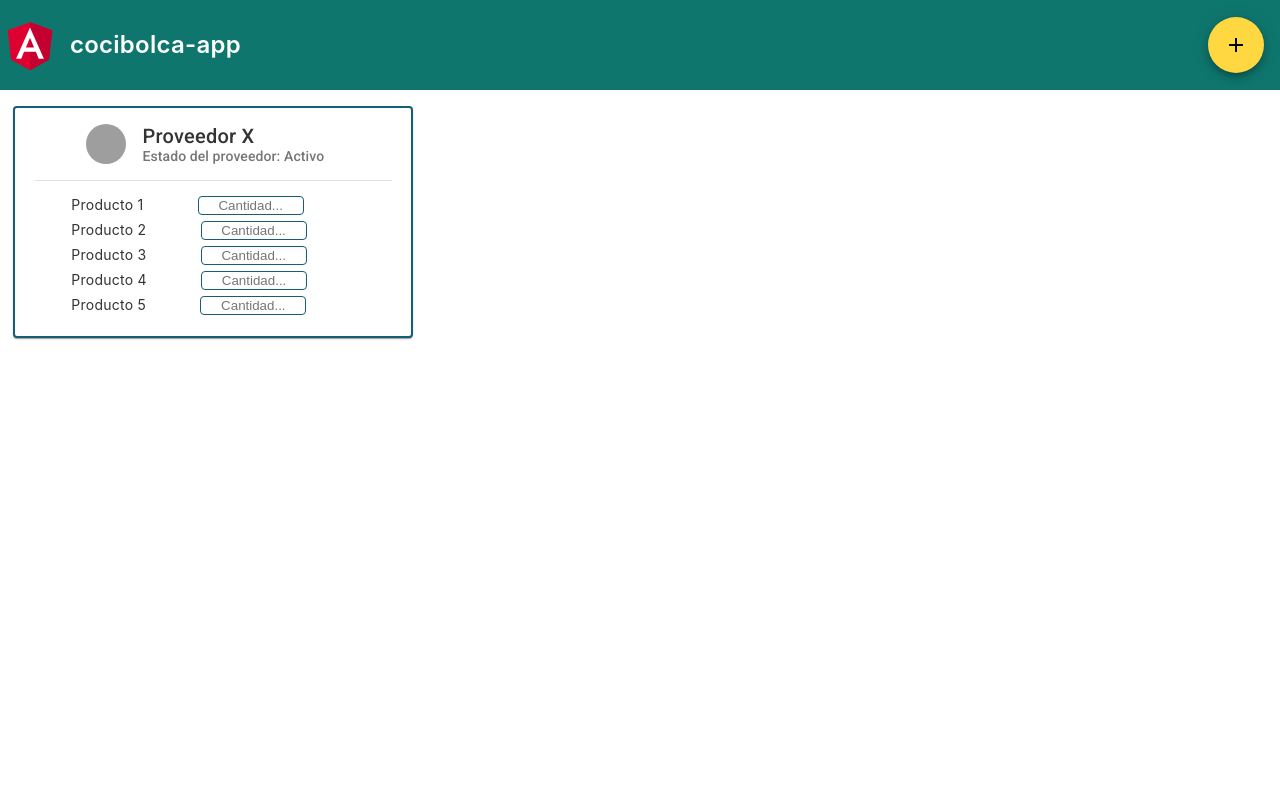
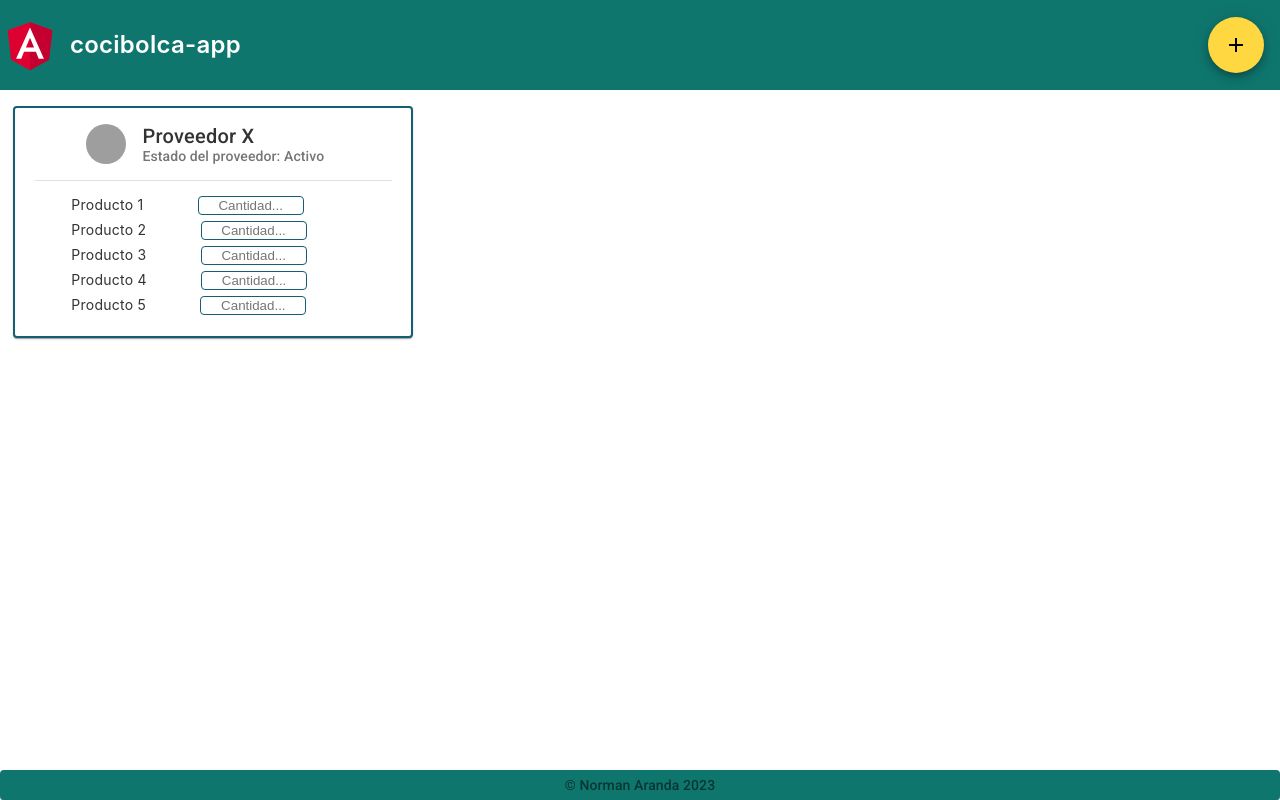
Before and after one commit to NormanA1una/cocibolca-app, an Angular app: page / in a window 1280 px wide. Built offline with nearby package versions, Linux system fonts and the light colour scheme; grey boxes are pictures that could not be loaded.

Commit message:
feat: footer

```diff
--- a/src/app/app.component.html
+++ b/src/app/app.component.html
@@ -6,3 +6,4 @@
 >
   <product-card></product-card>
 </div>
+<app-footer></app-footer>
--- /dev/null
+++ b/src/app/components/footer/footer.component.html
@@ -0,0 +1,9 @@
+<div>
+  <mat-card
+    class="fixed inset-x-0 bottom-0 bg-teal-700 text-center h-[30px] justify-center"
+  >
+    <mat-card-footer>
+      <mat-card-subtitle>&copy; Norman Aranda {{ anio }}</mat-card-subtitle>
+    </mat-card-footer>
+  </mat-card>
+</div>
--- /dev/null
+++ b/src/app/components/footer/footer.component.ts
@@ -0,0 +1,14 @@
+import { Component } from '@angular/core';
+
+@Component({
+  selector: 'app-footer',
+  templateUrl: './footer.component.html',
+  styleUrls: ['./footer.component.css'],
+})
+export class FooterComponent {
+  anio: number;
+
+  constructor() {
+    this.anio = new Date().getFullYear();
+  }
+}
```
Also changed, not shown: src/app/app.module.ts (+8 -2 lines), src/app/components/footer/footer.component.css (added), src/app/components/header-cocibolca-app/header-cocibolca-app.component.css (added), src/app/components/header-cocibolca-app/header-cocibolca-app.component.html (renamed from src/app/header-cocibolca-app/header-cocibolca-app.component.html), src/app/components/header-cocibolca-app/header-cocibolca-app.component.ts (renamed from src/app/header-cocibolca-app/header-cocibolca-app.component.ts), 2 other files (tests, documents, lock files or other folders).
